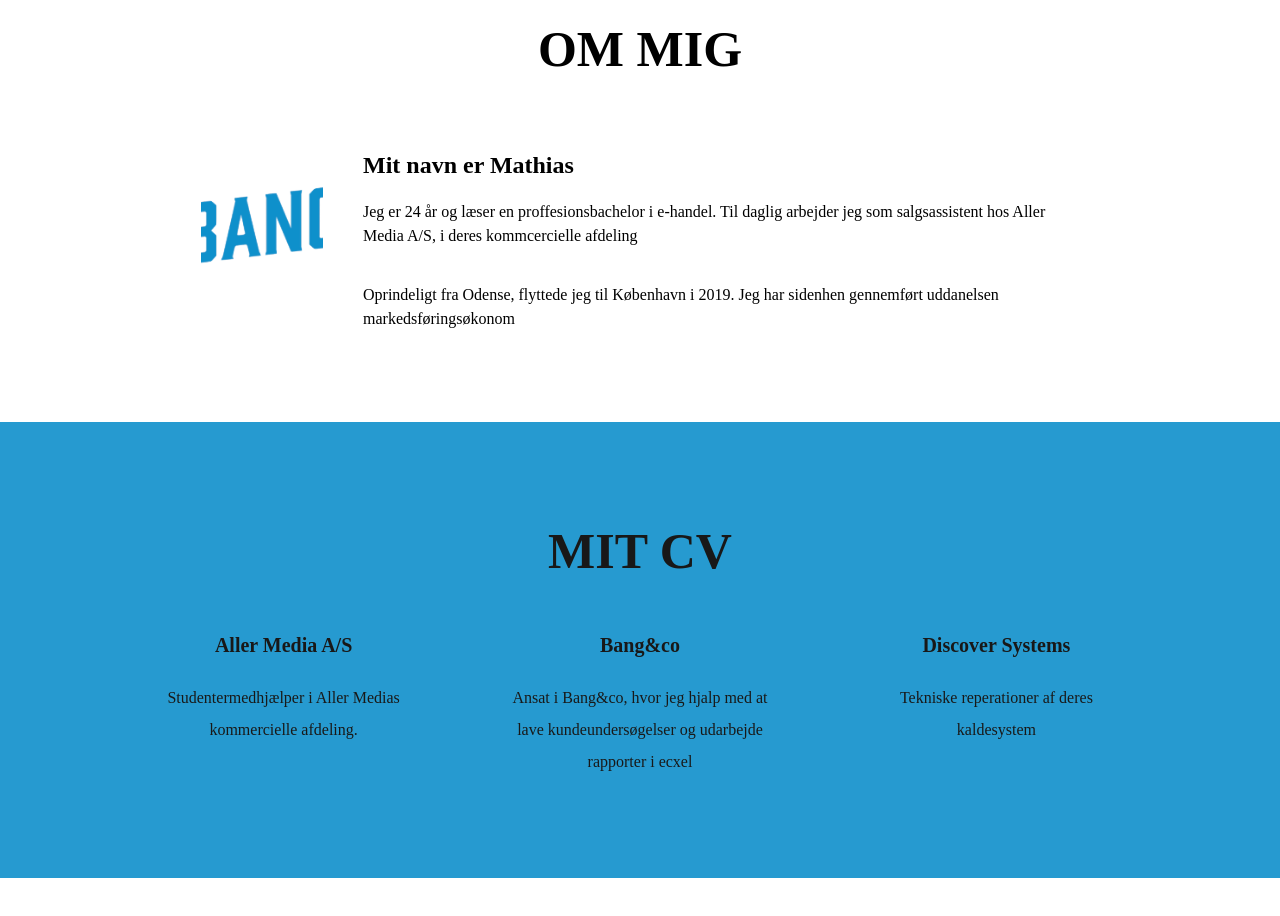
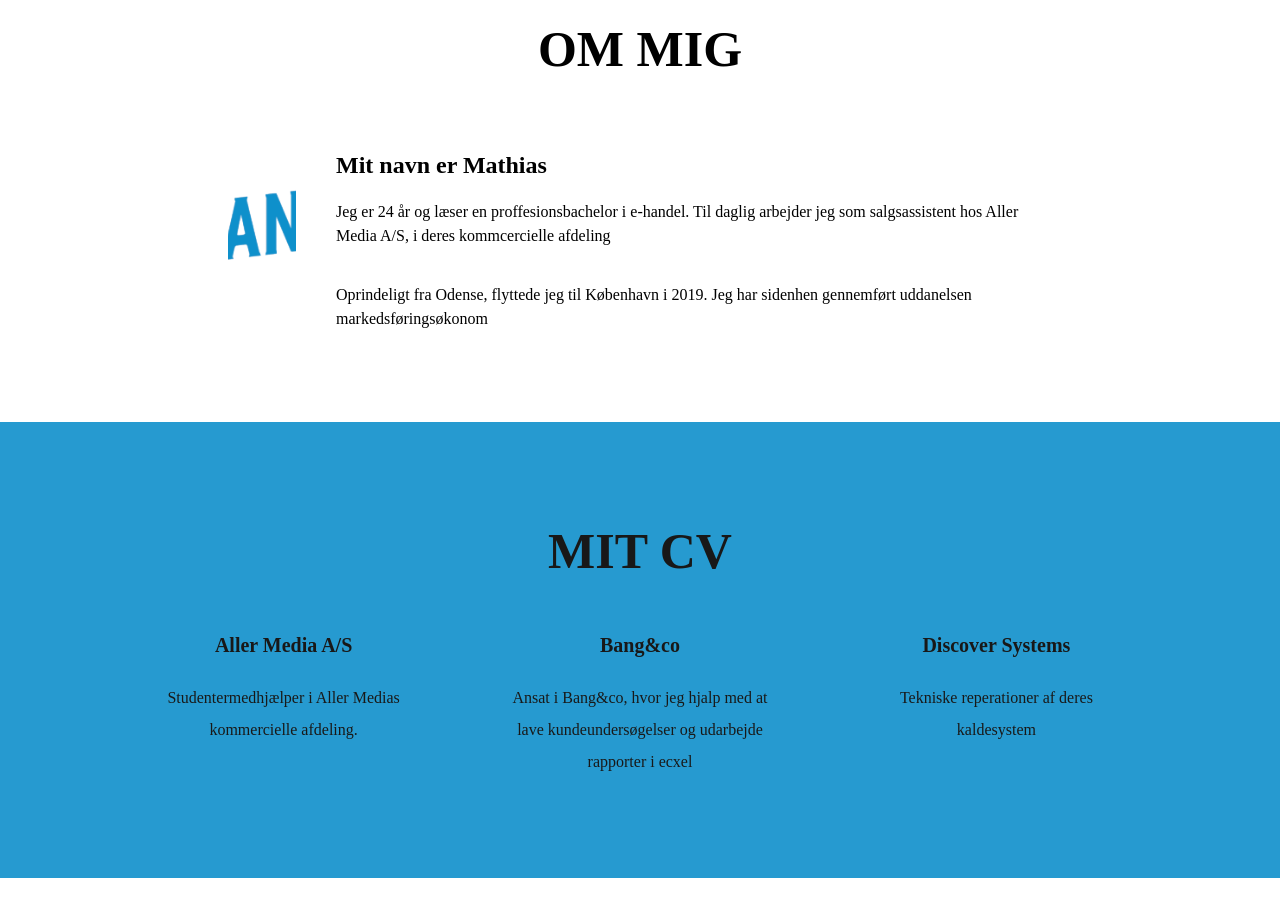
Before and after one commit to MathaisThorningBang/desktop-tutorial, a plain HTML site: page index.html in a window 1280 px wide. Shown: the part 880-1796 px from the top of the page. Drawn offline with Linux system fonts and the light colour scheme.

Commit message:
Update stylesheet.css

```diff
--- a/stylesheet.css
+++ b/stylesheet.css
@@ -156,10 +156,9 @@
   background-position: center;
 }
 .about-left {
-  flex-basis: 15%;
+  flex-basis: 10%;
   background-image: url(../desktop-tutorial/Billeder/logo.png);
-  border-image-width: 200px;
-  background-position: center;
+
 }
 .about-right {
   flex-basis: 70%;
```
